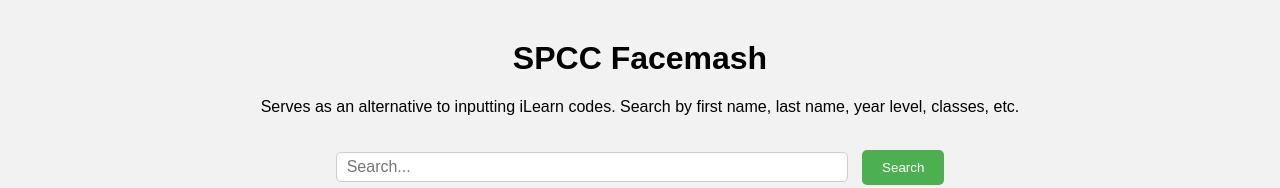
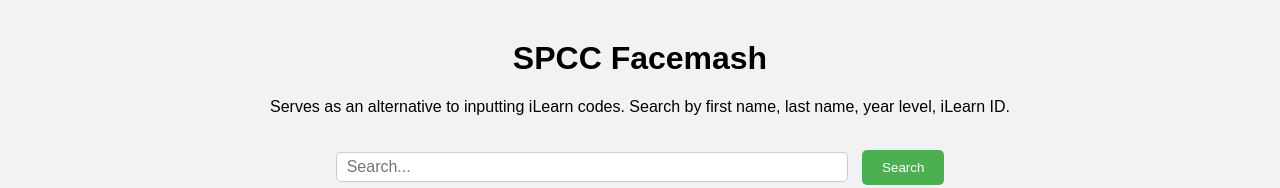
Before and after one commit to aphex-1/spccfacemash, a plain HTML site: page index.html in a window 1280 px wide. Shown: the top 188 px of the page. Drawn offline with Linux system fonts and the light colour scheme.

Commit message:
Update index.html
changed description

```diff
--- a/index.html
+++ b/index.html
@@ -83,7 +83,7 @@
 <body>
     <div class="container">
         <h1>SPCC Facemash</h1>
-        <p>Serves as an alternative to inputting iLearn codes. Search by first name, last name, year level, classes, etc.</p>
+        <p>Serves as an alternative to inputting iLearn codes. Search by first name, last name, year level, iLearn ID.</p>
         <input type="search" id="search-input" class="search-bar" placeholder="Search...">
         <button id="search-button" class="search-button">Search</button>
         <div id="search-results" class="search-results"></div>
```
